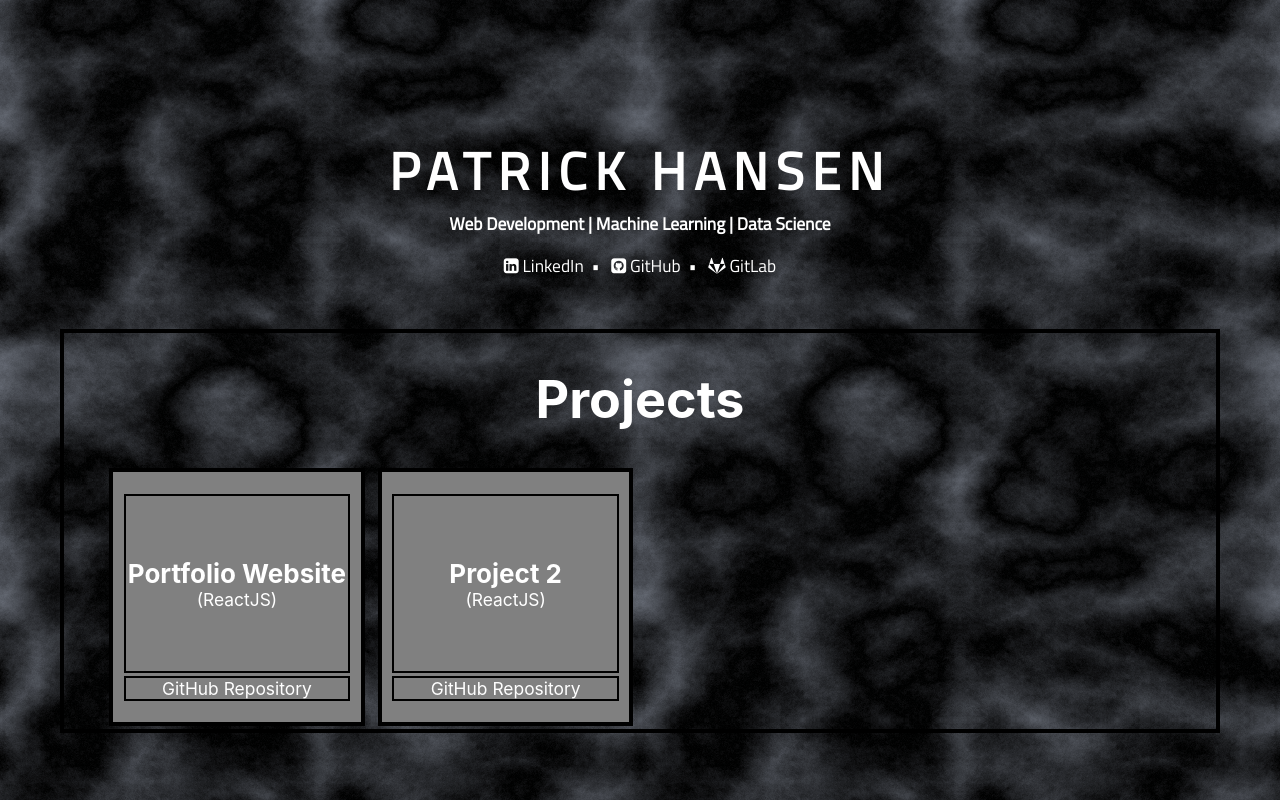
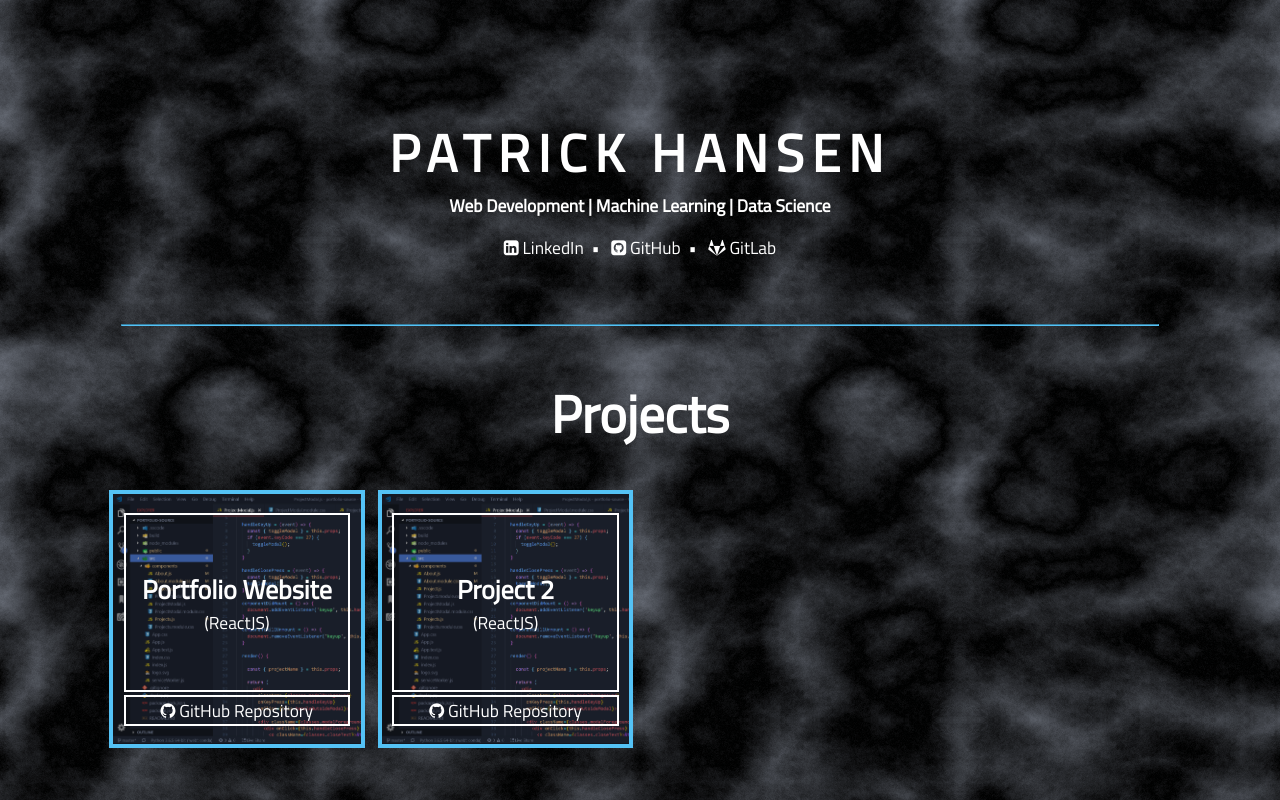
Before and after one commit to pathansen/portfolio-source, a React (Create React App) app: page / in a window 1280 px wide. Built offline with nearby package versions, Linux system fonts and the light colour scheme.

Commit message:
framework for adding projects to site

```diff
--- a/src/components/Project.js
+++ b/src/components/Project.js
@@ -16,7 +16,7 @@ class Project extends React.Component {
 
   render() {
 
-    const { projectName, projectLanguage, projectRepoLink} = this.props;
+    const { projectName, projectLanguage, projectRepoLink, thumbnail} = this.props;
     const { displayModal } = this.state;
 
     return (
@@ -30,14 +30,20 @@ class Project extends React.Component {
             projectRepoLink={projectRepoLink} />
         }
 
-        <div className={classes.projectItem} onClick={this.toggleModalHandler}>
+        <div
+          style={{backgroundImage:`url(${process.env.PUBLIC_URL + thumbnail})`}}
+          className={classes.projectItem}
+          onClick={this.toggleModalHandler}
+        >
           <div className={classes.titleCard}>
             <h4 style={{margin:"0"}}>{projectName}</h4>
             <h6 style={{margin:"0", fontWeight:"normal"}}>({projectLanguage})</h6>
           </div>
             <a className={classes.repositoryLink} href={projectRepoLink}>
               <div href={projectRepoLink}>
-                <h6 style={{margin:"0", fontWeight:"normal"}}>GitHub Repository</h6>
+                <h6 style={{margin:"0", fontWeight:"normal"}}>
+                  <i class="fa fa-github"></i> GitHub Repository
+                </h6>
               </div>
             </a>
         </div>
--- a/src/components/Project.module.css
+++ b/src/components/Project.module.css
@@ -1,23 +1,29 @@
 .projectItem {
     height: 250px;
-    border: 4px solid black;
+    border: 4px solid rgb(84, 194, 245);
     margin: 1%;
-    background: gray;
+    background: rgba(0, 0, 0, 0.25);
+
     color: white;
 
     flex-direction: column;
     align-items: center;
     justify-content: center;
     display: flex;
+
+    background-blend-mode: overlay;
+    background-size: cover;
 }
 
 .projectItem:hover {
-    border: 4px solid red;
+    border: 4px solid rgb(84, 194, 245);;
+    box-shadow: 0 0 20px rgb(84, 194, 245);
+    cursor: pointer;
 }
 
 .titleCard {
     width: 90%;
-    border: 2px solid black;
+    border: 2px solid white;
     min-height: 70%;
     text-align: center;
 
@@ -29,7 +35,7 @@
 
 .repositoryLink {
     width: 90%;
-    border: 2px solid black;
+    border: 2px solid white;
     margin-top: 1%;
     color:white;
     text-decoration: none;
--- a/src/components/ProjectModal.js
+++ b/src/components/ProjectModal.js
@@ -26,7 +26,7 @@ class ProjectModal extends React.Component {
 
   render() {
 
-    const { projectName } = this.props;
+    const { projectName, projectLanguage, projectRepoLink } = this.props;
 
     return (
       <div
@@ -38,7 +38,33 @@ class ProjectModal extends React.Component {
           <div onClick={this.handleClosePress} className={classes.close}>
             <p className={classes.closeText}>&times;</p>
           </div>
-          <p>{projectName}</p>
+          <div className={classes.projectTitle}>
+            <h1 className={classes.projectTitle}>{projectName}</h1>
+            <h5 style={{fontWeight:"normal", margin:"0", marginBottom:"0.5%"}}>Written in <b>{projectLanguage}</b></h5>
+            <a className={classes.repoLinkStyle} href={projectRepoLink}>
+              <h5 style={{fontWeight:"normal", margin:"0"}}><i class="fa fa-github"></i> Link to Code on GitHub</h5>
+            </a>
+          </div>
+
+          <hr style={{width:"90%"}} />
+
+          <div className={classes.projectDescription}>
+            <p>Description here...</p>
+          </div>
+
+          <hr style={{width:"90%"}} />
+
+          <div className={classes.projectFigures}>
+            <p>Figures here...</p>
+            <figure>
+              <img
+                src={process.env.PUBLIC_URL + '/assets/code.png'}
+                alt="Something Went Wrong"
+                style={{width:"80%"}} />
+              <figcaption>Filler text...</figcaption>
+            </figure>
+          </div>
+
         </div>
 
       </div>
--- a/src/components/ProjectModal.module.css
+++ b/src/components/ProjectModal.module.css
@@ -26,6 +26,8 @@
     color: black;
     width: 80%;
     height: 75%;
+    overflow-y: auto;
+    font-family: "Titillium Web";
 }
 
 .close {
@@ -49,3 +51,32 @@
     padding-right: 2%;
     padding-top: 1%;
 }
+
+.projectTitle {
+    width: 90%;
+    margin: auto;
+}
+
+.projectDescription {
+    width: 90%;
+    margin: auto;
+    text-align: left;
+}
+
+.projectFigures {
+    width: 90%;
+    margin: auto;
+}
+
+.projectNameStyle {
+    margin-bottom: 0;
+}
+
+.repoLinkStyle {
+    color: black;
+    text-decoration: none;
+}
+
+.repoLinkStyle:hover {
+    color: rgb(84, 194, 245);
+}
--- a/src/components/Projects.js
+++ b/src/components/Projects.js
@@ -15,21 +15,17 @@ class Projects extends React.Component {
         'projectName': 'Portfolio Website',
         'projectLanguage': 'ReactJS',
         'projectRepoLink': 'https://github.com/pathansen/portfolio-source',
-        'thumbnail': ''
+        'thumbnail': '/assets/code.png'
       },
       {
         'projectName': 'Project 2',
         'projectLanguage': 'ReactJS',
         'projectRepoLink': 'https://github.com/pathansen/portfolio-source',
-        'thumbnail': ''
+        'thumbnail': '/assets/code.png'
       }
     ];
 
     this.setState({ data: data });
-  }
-
-  componentDidMount = () => {
-    document.title = 'Patrick Hansen';
   }
 
   render() {
@@ -38,6 +34,7 @@ class Projects extends React.Component {
 
     return (
       <div className={classes.projectHeader}>
+        <hr style={{width:"90%", borderColor:"rgb(84, 194, 245)"}} />
         <h1>Projects</h1>
 
         <div className="responsive-grid" style={{width:"95%", paddingLeft:"1%"}}>
@@ -49,7 +46,8 @@ class Projects extends React.Component {
                   <Project
                     projectName={project.projectName}
                     projectLanguage={project.projectLanguage}
-                    projectRepoLink={project.projectRepoLink} />
+                    projectRepoLink={project.projectRepoLink}
+                    thumbnail={project.thumbnail} />
                 </div>
               )
             })}
--- a/src/components/Projects.module.css
+++ b/src/components/Projects.module.css
@@ -5,7 +5,7 @@
     display: flex;
     flex-direction: column;
     width: 90%;
-    border: 4px solid black;
+    font-family: "Titillium Web";
 }
 
 #projectRow {
```
Also changed, not shown: public/assets/code.png (added).
